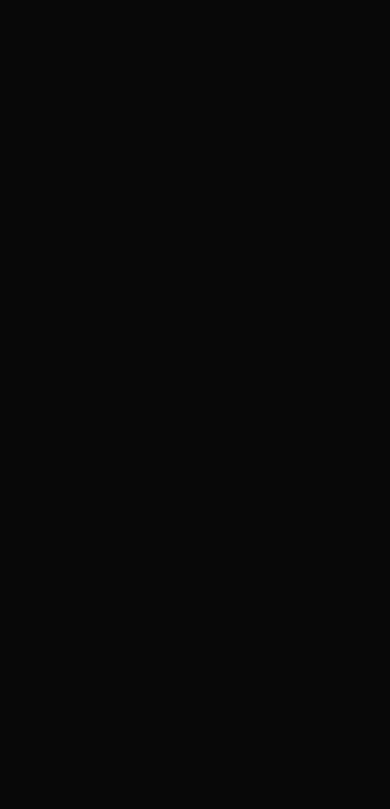
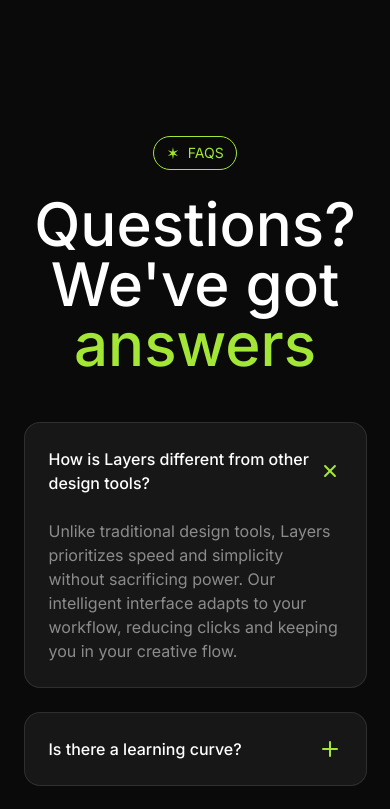
Before and after one commit to assilbekov/animated-landing-page-example, a Next.js app: page / in a window 390 px wide. Shown: the part 4840-5649 px from the top of the page. Before the commit the page ends 4880 px from the top, so only its background shows below. Built offline with nearby package versions, Linux system fonts and the light colour scheme.

Commit message:
mobile view faq

```diff
--- a/src/app/page.tsx
+++ b/src/app/page.tsx
@@ -4,6 +4,7 @@ import LogoTicker from "@/sections/LogoTicker";
 import Introduction from "@/sections/Introduction";
 import Features from "@/sections/Features";
 import Integrations from "@/sections/Integrations";
+import Faqs from "@/sections/Faqs";
 
 export default function Home() {
   return (
@@ -14,6 +15,7 @@ export default function Home() {
       <Introduction />
       <Features />
       <Integrations />
+      <Faqs />
     </>
   );
 }
--- a/src/sections/Faqs.tsx
+++ b/src/sections/Faqs.tsx
@@ -1,26 +1,84 @@
+import { Tag } from "@/components/Tag";
+import { twMerge } from "tailwind-merge";
+
 const faqs = [
   {
     question: "How is Layers different from other design tools?",
-        answer: "Unlike traditional design tools, Layers prioritizes speed and simplicity without sacrificing power. Our intelligent interface adapts to your workflow, reducing clicks and keeping you in your creative flow.",
+    answer:
+      "Unlike traditional design tools, Layers prioritizes speed and simplicity without sacrificing power. Our intelligent interface adapts to your workflow, reducing clicks and keeping you in your creative flow.",
   },
   {
     question: "Is there a learning curve?",
-        answer: "Layers is designed to feel intuitive from day one. Most designers are productive within hours, not weeks. We also provide interactive tutorials and comprehensive documentation to help you get started.",
+    answer:
+      "Layers is designed to feel intuitive from day one. Most designers are productive within hours, not weeks. We also provide interactive tutorials and comprehensive documentation to help you get started.",
   },
   {
     question: "How do you handle version control?",
-        answer: "Every change in Layers is automatically saved and versioned. You can review history, restore previous versions, and create named versions for important milestones.",
+    answer:
+      "Every change in Layers is automatically saved and versioned. You can review history, restore previous versions, and create named versions for important milestones.",
   },
   {
     question: "Can I work offline?",
-        answer: "Yes! Layers includes a robust offline mode. Changes sync automatically when you're back online, so you can keep working anywhere.",
+    answer:
+      "Yes! Layers includes a robust offline mode. Changes sync automatically when you're back online, so you can keep working anywhere.",
   },
   {
     question: "How does Layers handle collaboration?",
-        answer: "Layers is built for collaboration. You can invite team members to your projects, share feedback, and work together in real-time.",
+    answer:
+      "Layers is built for collaboration. You can invite team members to your projects, share feedback, and work together in real-time.",
   },
 ];
 
 export default function Faqs() {
-    return <div>Faqs</div>;
+  const selectedIndex = 0;
+  return (
+    <section className="py-24">
+      <div className="container">
+        <div className="flex justify-center">
+          <Tag>FAQs</Tag>
+        </div>
+        <h2 className="text-center text-6xl font-medium mt-6 max-w-2xl mx-auto">
+          Questions? We've got <span className="text-lime-400">answers</span>
+        </h2>
+        <div className="mt-12 flex flex-col gap-6">
+          {faqs.map((faq, faqIndex) => (
+            <div
+              key={faq.question}
+              className="bg-neutral-900 border border-white/10 rounded-2xl p-6"
+            >
+              <div className="flex justify-between items-center">
+                <h3 className="font-medium">{faq.question}</h3>
+                <svg
+                  xmlns="http://www.w3.org/2000/svg"
+                  width="24"
+                  height="24"
+                  viewBox="0 0 24 24"
+                  fill="none"
+                  stroke="currentColor"
+                  strokeWidth="2"
+                  strokeLinecap="round"
+                  strokeLinejoin="round"
+                  className={twMerge(
+                    "feather feather-plus text-lime-400 flex-shrink-0",
+                    selectedIndex === faqIndex && "rotate-45"
+                  )}
+                >
+                  <line x1="12" y1="5" x2="12" y2="19"></line>
+                  <line x1="5" y1="12" x2="19" y2="12"></line>
+                </svg>
+              </div>
+              <div
+                className={twMerge(
+                  "mt-6",
+                  selectedIndex !== faqIndex && "hidden"
+                )}
+              >
+                <p className="text-white/50">{faq.answer}</p>
+              </div>
+            </div>
+          ))}
+        </div>
+      </div>
+    </section>
+  );
 }
```
Lines whose indentation alone changed are shown as unchanged.
